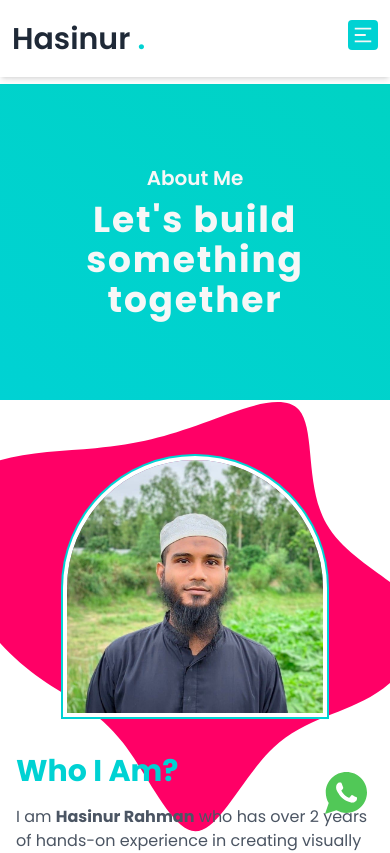
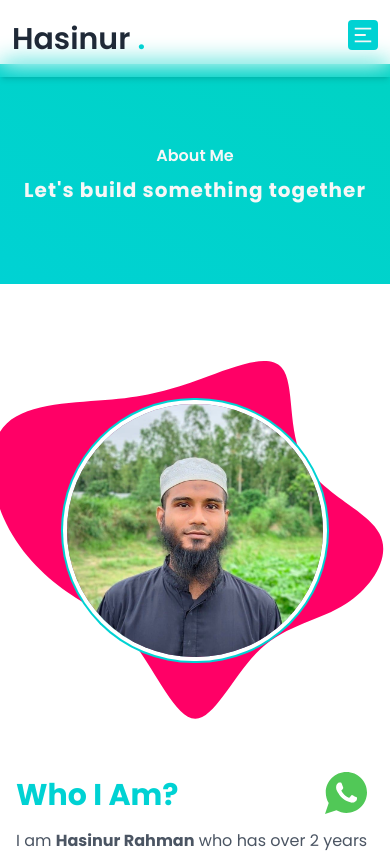
Before and after one commit to Hasinur3813/react-portfolio, a React (Vite) app: page /about-me in a window 390 px wide. Shown: the top 853 px of the page. Built offline with nearby package versions, Linux system fonts and the light colour scheme.

Commit message:
added projects page

```diff
--- a/src/Pages/AboutMe/AboutMe.jsx
+++ b/src/Pages/AboutMe/AboutMe.jsx
@@ -1,23 +1,22 @@
 import myPhoto from "../../assets/myPhoto.jpg";
+import PageHeader from "../../components/PageHeader/PageHeader";
 
 const AboutMe = () => {
   return (
-    <section className="py-16 mt-5">
+    <section className="py-16 md:mt-5">
       {/* heading */}
-      <div className="py-20 bg-gradient-to-tr from-primaryColor to-secondaryColor text-center">
-        <h2 className="font-semibold text-xl mb-2 text-lightGray">About Me</h2>
-        <p className="tracking-wider font-bold text-4xl text-lightGray">
-          Let&apos;s build something together
-        </p>
-      </div>
+      <PageHeader
+        heading={"About Me"}
+        title={"Let's build something together"}
+      />
 
       {/* content */}
       <div className="container mx-auto px-4 overflow-hidden">
         {/* top content */}
-        <div className="flex flex-col md:flex-row justify-between gap-10 py-10 mt-5">
+        <div className="flex flex-col md:flex-row justify-between gap-10 py-10 mt-20">
           <div className="md:w-1/2 w-full flex justify-center h-fit relative">
             {/* blob */}
-            <div className="absolute w-[600px] h-[600px] -top-40 -z-10">
+            <div className="absolute w-[500px] h-[500px] -top-32 -z-10">
               <svg viewBox="0 0 200 200" xmlns="http://www.w3.org/2000/svg">
                 <path
                   fill="#FF0066"
@@ -29,12 +28,12 @@ const AboutMe = () => {
             <img
               src={myPhoto}
               alt="Hasinu Rahman"
-              className="w-64 rounded-t-full ring-2 ring-primaryColor ring-offset-4"
+              className="w-64 rounded-full ring-2 ring-primaryColor ring-offset-4"
             />
           </div>
 
           {/* content */}
-          <div className="md:w-1/2 w-full ms-auto">
+          <div className="md:w-1/2 mt-20 md:mt-0 w-full ms-auto">
             <h2 className="text-3xl font-bold mb-4 text-primaryColor">
               Who I Am?
             </h2>
--- a/src/Pages/Homepage/Homepage.jsx
+++ b/src/Pages/Homepage/Homepage.jsx
@@ -1,6 +1,6 @@
 import AboutMe from "../../components/AboutMe/AboutMe";
 import Contact from "../../components/Contact/Contact";
-import Footer from "../../components/Footer/Footer";
+
 import Hero from "../../components/Hero/Hero";
 import HowICode from "../../components/HowICode/HowICode";
 import HowIWork from "../../components/HowIWork/HowIWork";
@@ -17,7 +17,6 @@ const Homepage = () => {
       <RecentWork />
       <Skills />
       <Contact />
-      <Footer />
     </div>
   );
 };
--- /dev/null
+++ b/src/Pages/ProjectDetails/ProjectDetails.jsx
@@ -0,0 +1,5 @@
+const ProjectDetails = () => {
+  return <div>project deailts</div>;
+};
+
+export default ProjectDetails;
--- a/src/Pages/Projects/Projects.jsx
+++ b/src/Pages/Projects/Projects.jsx
@@ -1,7 +1,57 @@
-import React from "react";
+import PageHeader from "../../components/PageHeader/PageHeader";
+import ProjectCard from "../../components/ProjectCard/ProjectCard";
+const project = {
+  id: 1,
+  title: "E-Commerce Platform",
+  image: "https://via.placeholder.com/400x800",
+  description:
+    "A fully responsive e-commerce platform with payment integration.",
+  technologies: [
+    "React",
+    "Node.js",
+    "Express",
+    "MongoDB",
+    "tailwindcss",
+    "css3",
+    "antd",
+  ],
+  github: {
+    client: "https://github.io/hasinur3813",
+    server: "https://github.io/hasinur3813",
+  },
+  detailsLink: "#",
+  liveLink: "https://github.com",
+};
+
+import { motion } from "framer-motion";
 
 const Projects = () => {
-  return <div>project</div>;
+  return (
+    <section className="py-16 mt-3 md:mt-5 bg-offWhite dark:bg-darkGray">
+      <PageHeader
+        heading={"My Work & Creations"}
+        title={
+          "Explore some of my recent projects that highlight my skills in front-end development, UI/UX design, and seamless user experiences."
+        }
+      />
+      <div className="container mx-auto px-4">
+        <div className="grid grid-cols-1 sm:grid-cols-2 lg:grid-cols-3 gap-8 mt-10 lg:mt-36">
+          {Array(6)
+            .fill("h")
+            .map((_, idx) => (
+              <motion.div
+                key={idx}
+                initial={{ opacity: 0, y: 30 }}
+                whileInView={{ opacity: 1, y: 0 }}
+                transition={{ duration: 0.5, delay: idx * 0.5 }}
+              >
+                <ProjectCard project={project} />
+              </motion.div>
+            ))}
+        </div>
+      </div>
+    </section>
+  );
 };
 
 export default Projects;
--- /dev/null
+++ b/src/components/PageHeader/PageHeader.jsx
@@ -0,0 +1,14 @@
+const PageHeader = ({ title, heading }) => {
+  return (
+    <div className="py-20 px-4 bg-gradient-to-tr from-primaryColor to-secondaryColor text-center">
+      <h2 className="font-semibold text-base md:text-xl mb-2 text-lightGray">
+        {heading}
+      </h2>
+      <p className="tracking-wider font-bold text-xl sm:text-2xl md:text-3xl lg:text-4xl text-lightGray">
+        {title}
+      </p>
+    </div>
+  );
+};
+
+export default PageHeader;
--- a/src/components/ProjectCard/ProjectCard.jsx
+++ b/src/components/ProjectCard/ProjectCard.jsx
@@ -1,9 +1,15 @@
 import { FaExternalLinkAlt } from "react-icons/fa";
 import Button from "../Shared/Button";
 import web from "../../assets/pet.png";
+import ProjectModal from "../ProjectModal/ProjectModal";
+import { Link } from "react-router-dom";
 
-const ProjectCard = ({ project, handleOpenModal }) => {
+const ProjectCard = ({ project }) => {
+  const handleOpenModal = () => {
+    document.getElementById("my_modal_2").showModal();
+  };
   return (
+    <>
       <div
         key={project.id}
         className="bg-white rounded-2xl shadow-md group hover:shadow-xl transition-shadow duration-300 overflow-hidden flex flex-col"
@@ -42,6 +48,7 @@ const ProjectCard = ({ project, handleOpenModal }) => {
           {/* Buttons */}
           <div className="flex justify-center md:justify-between gap-x-2 md:gap-x-0 items-end flex-grow  mt-4">
             {/* Details Button */}
+            <Link to={`/project/${project.title}`}>
               <Button
                 className={
                   "!bg-lightGray border border-primaryColor !text-primaryColor hover:!text-lightGray"
@@ -49,10 +56,11 @@ const ProjectCard = ({ project, handleOpenModal }) => {
               >
                 Details
               </Button>
+            </Link>
 
             {/* Source Button */}
             <Button
-            onClick={() => handleOpenModal(project)}
+              onClick={handleOpenModal}
               className={
                 "!bg-lightGray border border-primaryColor !text-primaryColor hover:!text-lightGray"
               }
@@ -60,12 +68,17 @@ const ProjectCard = ({ project, handleOpenModal }) => {
               Source
             </Button>
             {/* Live Button */}
+            <a href={project.liveLink} target="_blank">
               <Button className={"flex gap-2 items-center"}>
                 Live <FaExternalLinkAlt />
               </Button>
+            </a>
           </div>
         </div>
       </div>
+      {/* Modal for source links */}
+      <ProjectModal selectedProject={project} />
+    </>
   );
 };
 
--- a/src/components/ProjectModal/ProjectModal.jsx
+++ b/src/components/ProjectModal/ProjectModal.jsx
@@ -1,4 +1,4 @@
-const ProjectModal = ({ selectedProject, setSelectedProject }) => {
+const ProjectModal = ({ selectedProject }) => {
   return (
     <dialog id="my_modal_2" className="modal">
       <div className="modal-box">
@@ -32,7 +32,7 @@ const ProjectModal = ({ selectedProject, setSelectedProject }) => {
         </p>
       </div>
       <form method="dialog" className="modal-backdrop">
-        <button onClick={() => setSelectedProject(null)}>close</button>
+        <button>close</button>
       </form>
     </dialog>
   );
--- a/src/components/RecentWork/RecentWork.jsx
+++ b/src/components/RecentWork/RecentWork.jsx
@@ -1,7 +1,7 @@
 import Button from "../Shared/Button";
-import { useState } from "react";
+
 import ProjectCard from "../ProjectCard/ProjectCard";
-import ProjectModal from "../ProjectModal/ProjectModal";
+
 const projects = [
   {
     id: 1,
@@ -54,13 +54,6 @@ const projects = [
 ];
 
 const RecentWork = () => {
-  const [selectedProject, setSelectedProject] = useState(null);
-
-  const handleOpenModal = (project) => {
-    document.getElementById("my_modal_2").showModal();
-    setSelectedProject(project);
-  };
-
   return (
     <section className="py-16 bg-lightGray dark:bg-darkGray">
       <div className="container mx-auto px-4">
@@ -78,24 +71,13 @@ const RecentWork = () => {
         {/* Projects Grid Container */}
         <div className="grid grid-cols-1 sm:grid-cols-2 lg:grid-cols-3 gap-6 mt-20">
           {projects.map((project) => (
-            <ProjectCard
-              key={project.id}
-              project={project}
-              handleOpenModal={handleOpenModal}
-            />
+            <ProjectCard key={project.id} project={project} />
           ))}
         </div>
 
         <div className="mt-16 text-center">
           <Button>View All Project</Button>
         </div>
-
-        {/* modal for source code links */}
-
-        <ProjectModal
-          selectedProject={selectedProject}
-          setSelectedProject={setSelectedProject}
-        />
       </div>
     </section>
   );
--- a/src/layout/RootLayout.jsx
+++ b/src/layout/RootLayout.jsx
@@ -2,6 +2,7 @@ import Navbar from "../components/Navbar/Navbar";
 import { Outlet } from "react-router-dom";
 import ActionButtons from "../components/Shared/ActionButtons";
 import useTheme from "../hooks/useTheme";
+import Footer from "../components/Footer/Footer";
 
 const RootLayout = () => {
   const { colorName } = useTheme();
@@ -10,6 +11,7 @@ const RootLayout = () => {
       <ActionButtons />
       <Navbar />
       <Outlet />
+      <Footer />
     </div>
   );
 };
--- a/src/main.jsx
+++ b/src/main.jsx
@@ -7,6 +7,7 @@ import Homepage from "./Pages/Homepage/Homepage";
 import ThemesProvider from "./context/ThemesProvider";
 import Projects from "./Pages/Projects/Projects";
 import AboutMe from "./Pages/AboutMe/AboutMe";
+import ProjectDetails from "./Pages/ProjectDetails/ProjectDetails";
 
 const router = createBrowserRouter([
   {
@@ -25,6 +26,10 @@ const router = createBrowserRouter([
         path: "/about-me",
         element: <AboutMe />,
       },
+      {
+        path: "/project/:title",
+        element: <ProjectDetails />,
+      },
     ],
   },
 ]);
```
Lines whose indentation alone changed are shown as unchanged.
